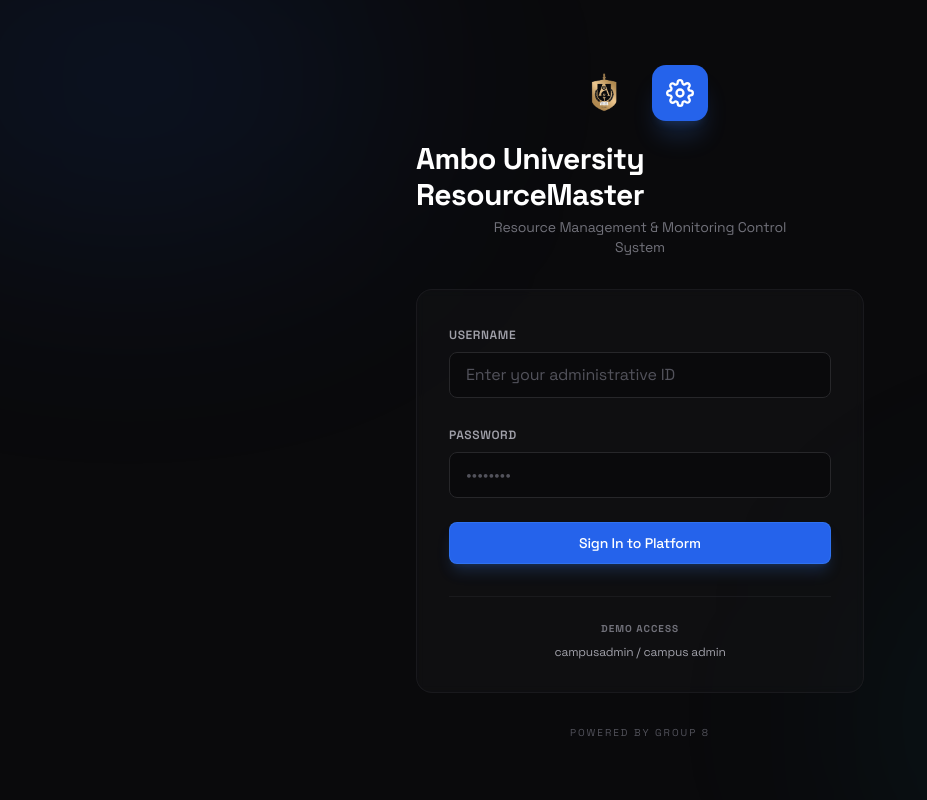
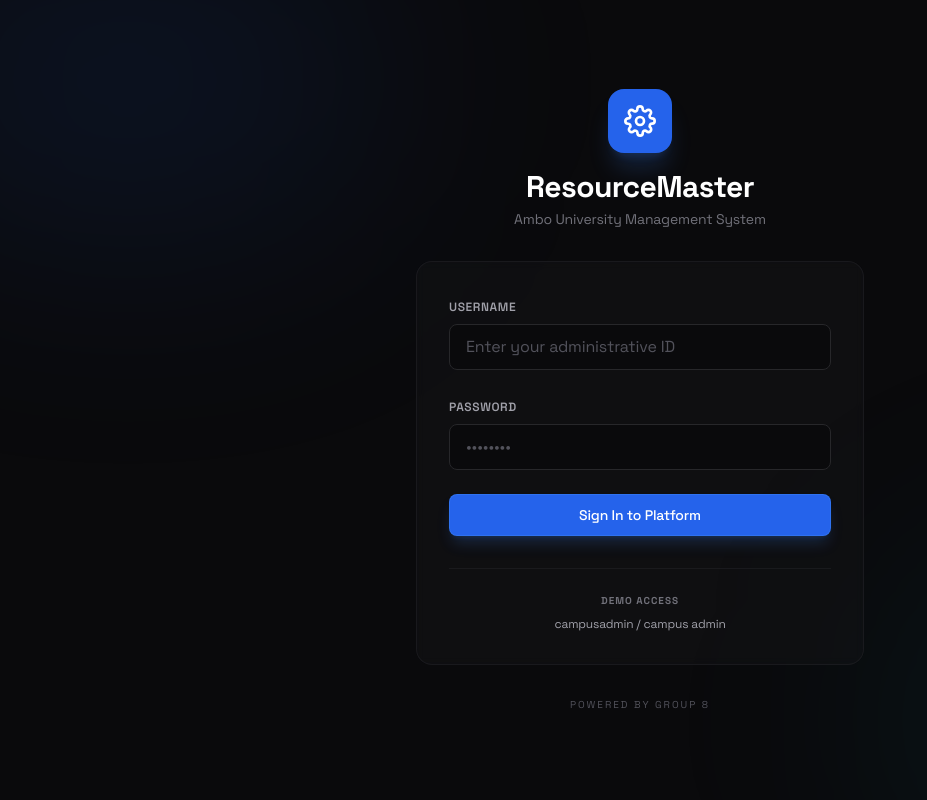
Before and after one commit to naolmid/hackathon, a Next.js app: page /login in a window 1280 px wide. Shown: the whole page, without its empty margins (0-927 px from the left). Built offline with nearby package versions, Linux system fonts and the light colour scheme.

Commit message:
Revert to gear icon only, remove university.png

```diff
--- a/app/dashboard/layout.tsx
+++ b/app/dashboard/layout.tsx
@@ -67,13 +67,8 @@
         <div className="max-w-7xl mx-auto px-4 sm:px-6 lg:px-8 h-16 flex items-center justify-between">
           <div className="flex items-center gap-8">
             <Link href={getRoleDashboardPath()} className="flex items-center gap-3 group">
-              <img
-                src="/university.png"
-                alt="Ambo University"
-                className="w-8 h-8 object-contain transition-transform group-hover:scale-105"
-              />
-              <div className="w-7 h-7 bg-blue-600 rounded-lg flex items-center justify-center transition-transform group-hover:scale-105">
-                <GearIcon size={14} className="text-white" />
+              <div className="w-8 h-8 bg-blue-600 rounded-xl flex items-center justify-center transition-transform group-hover:scale-105">
+                <GearIcon size={16} className="text-white" />
               </div>
               <span className="text-xl font-bold tracking-tight hidden md:block text-white">ResourceMaster</span>
             </Link>
--- a/app/login/page.tsx
+++ b/app/login/page.tsx
@@ -56,18 +56,11 @@
 
       <div className="w-full max-w-md z-10">
         <div className="flex flex-col items-center mb-8">
-          <div className="flex items-center gap-4 mb-4">
-            <img
-              src="/university.png"
-              alt="Ambo University"
-              className="w-16 h-16 object-contain"
-            />
-            <div className="w-14 h-14 bg-blue-600 rounded-[14px] flex items-center justify-center shadow-xl shadow-blue-500/20">
-              <GearIcon size={28} className="text-white" />
-            </div>
+          <div className="w-16 h-16 bg-blue-600 rounded-[16px] flex items-center justify-center mb-4 shadow-xl shadow-blue-500/20">
+            <GearIcon size={32} className="text-white" />
           </div>
-          <h1 className="text-3xl font-bold tracking-tight text-white mb-1">Ambo University ResourceMaster</h1>
-          <p className="text-zinc-500 text-sm text-center max-w-xs">Resource Management & Monitoring Control System</p>
+          <h1 className="text-3xl font-bold tracking-tight text-white mb-1">ResourceMaster</h1>
+          <p className="text-zinc-500 text-sm">Ambo University Management System</p>
         </div>
 
         <Card className="border-zinc-800/50 backdrop-blur-sm bg-zinc-900/40">
--- a/app/page.tsx
+++ b/app/page.tsx
@@ -17,13 +17,8 @@
       {/* Header */}
       <header className="relative z-10 flex items-center justify-between px-6 py-4 md:px-12 lg:px-20">
         <div className="flex items-center gap-3">
-          <img
-            src="/university.png"
-            alt="Ambo University"
-            className="w-10 h-10 object-contain"
-          />
-          <div className="w-8 h-8 bg-blue-600 rounded-lg flex items-center justify-center">
-            <GearIcon size={16} className="text-white" />
+          <div className="w-9 h-9 bg-blue-600 rounded-xl flex items-center justify-center">
+            <GearIcon size={18} className="text-white" />
           </div>
           <span className="text-white font-bold text-lg tracking-tight">ResourceMaster</span>
         </div>
```
